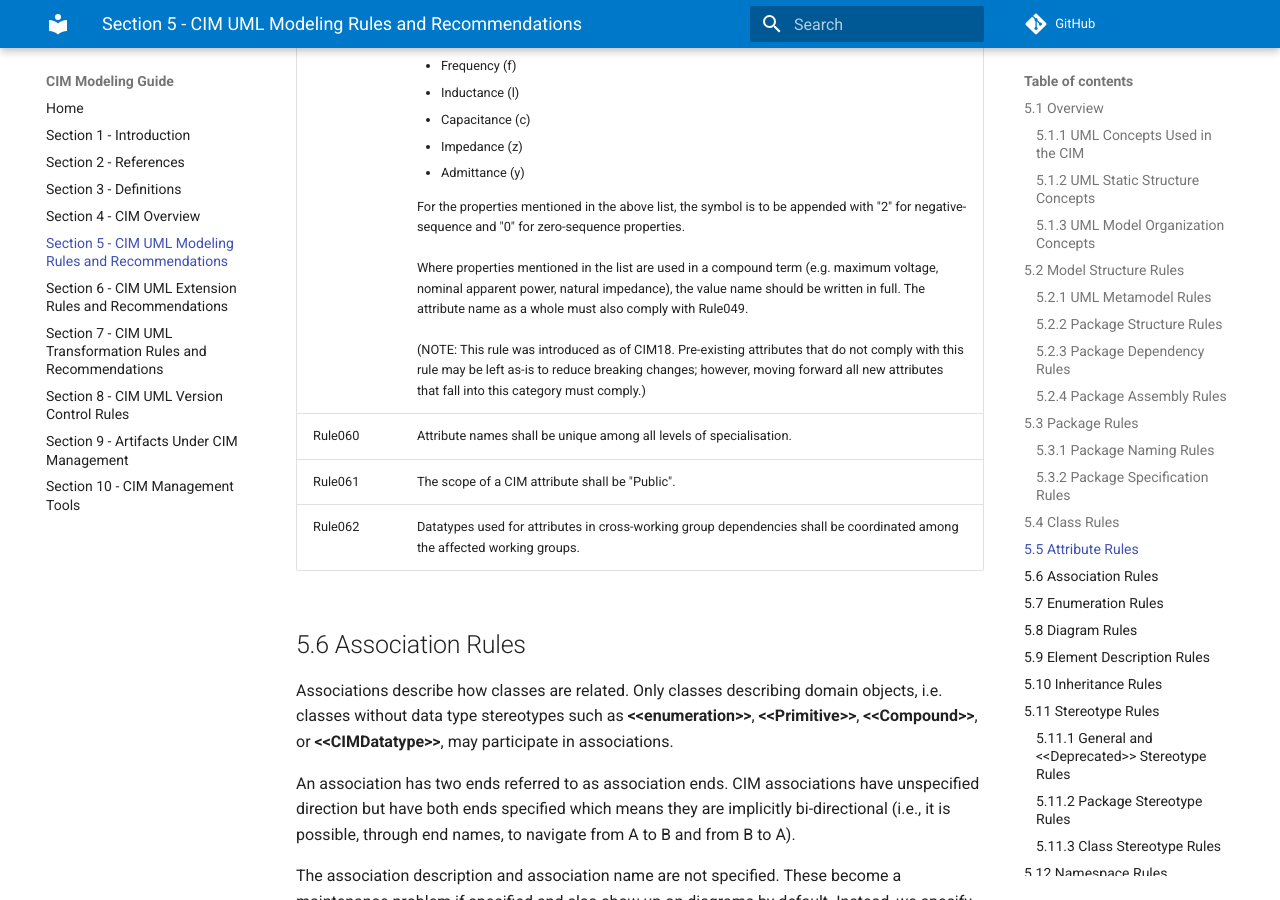
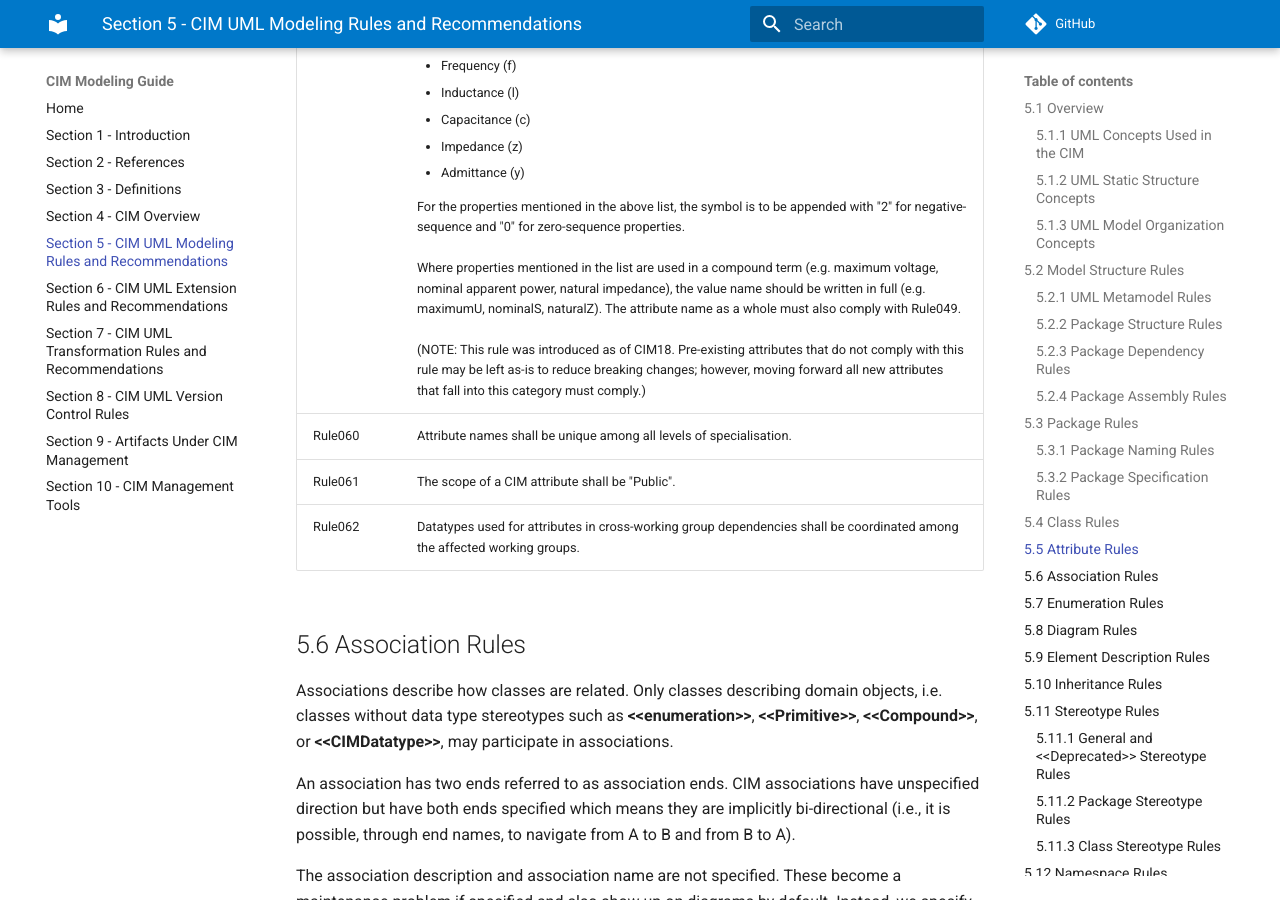
Before and after one commit to cimug-org/cim-modeling-guide, an MkDocs documentation site: the page built from docs/section5-cim-uml-modeling-rules-and-recommendations.md, in a window 1280 px wide and 900 px high, scrolled down 15337 px. Built offline with MkDocs 1.6.1 and Material for MkDocs 9.7.7, drawn with Linux system fonts in a browser that asks for light colours; comment, search, counter and statistics services are not loaded.

Commit message:
Issue #43

```diff
--- a/docs/section5-cim-uml-modeling-rules-and-recommendations.md
+++ b/docs/section5-cim-uml-modeling-rules-and-recommendations.md
@@ -514,7 +514,7 @@
 </tr>
 <tr class="odd">
 <td>Rule059</td>
-<td>For attributes that correspond to power system related measurements as listed below the attribute name must use the symbol, in lower camel case (e.g. ratedU), instead of the name or unit of measurement.<br><ul><li>Active Power (p)<li>Reactive Power (q)<li>Apparent Power (s)<li>Resistance (r)<li>Reactance (x)<li>Conductance (g)<li>Susceptance (b)<li>Power Factor (pf)<li>Voltage (u)<li>Current (i)<li>Frequency (f)<li>Inductance (l)<li>Capacitance (c)<li>Impedance (z)<li>Admittance (y)</ul>For the properties mentioned in the above list, the symbol is to be appended with "2" for negative-sequence and "0" for zero-sequence properties.<br><br>Where properties mentioned in the list are used in a compound term (e.g. maximum voltage, nominal apparent power, natural impedance), the value name should be written in full. The attribute name as a whole must also comply with Rule049. <br><br>(NOTE: This rule was introduced as of CIM18. Pre-existing attributes that do not comply with this rule may be left as-is to reduce breaking changes; however, moving forward all new attributes that fall into this category must comply.)</td>
+<td>For attributes that correspond to power system related measurements as listed below the attribute name must use the symbol, in lower camel case (e.g. ratedU), instead of the name or unit of measurement.<br><ul><li>Active Power (p)<li>Reactive Power (q)<li>Apparent Power (s)<li>Resistance (r)<li>Reactance (x)<li>Conductance (g)<li>Susceptance (b)<li>Power Factor (pf)<li>Voltage (u)<li>Current (i)<li>Frequency (f)<li>Inductance (l)<li>Capacitance (c)<li>Impedance (z)<li>Admittance (y)</ul>For the properties mentioned in the above list, the symbol is to be appended with "2" for negative-sequence and "0" for zero-sequence properties.<br><br>Where properties mentioned in the list are used in a compound term (e.g. maximum voltage, nominal apparent power, natural impedance), the value name should be written in full (e.g. maximumU, nominalS, naturalZ). The attribute name as a whole must also comply with Rule049. <br><br>(NOTE: This rule was introduced as of CIM18. Pre-existing attributes that do not comply with this rule may be left as-is to reduce breaking changes; however, moving forward all new attributes that fall into this category must comply.)</td>
 </tr>
 <tr class="even">
 <td>Rule060</td>
```
